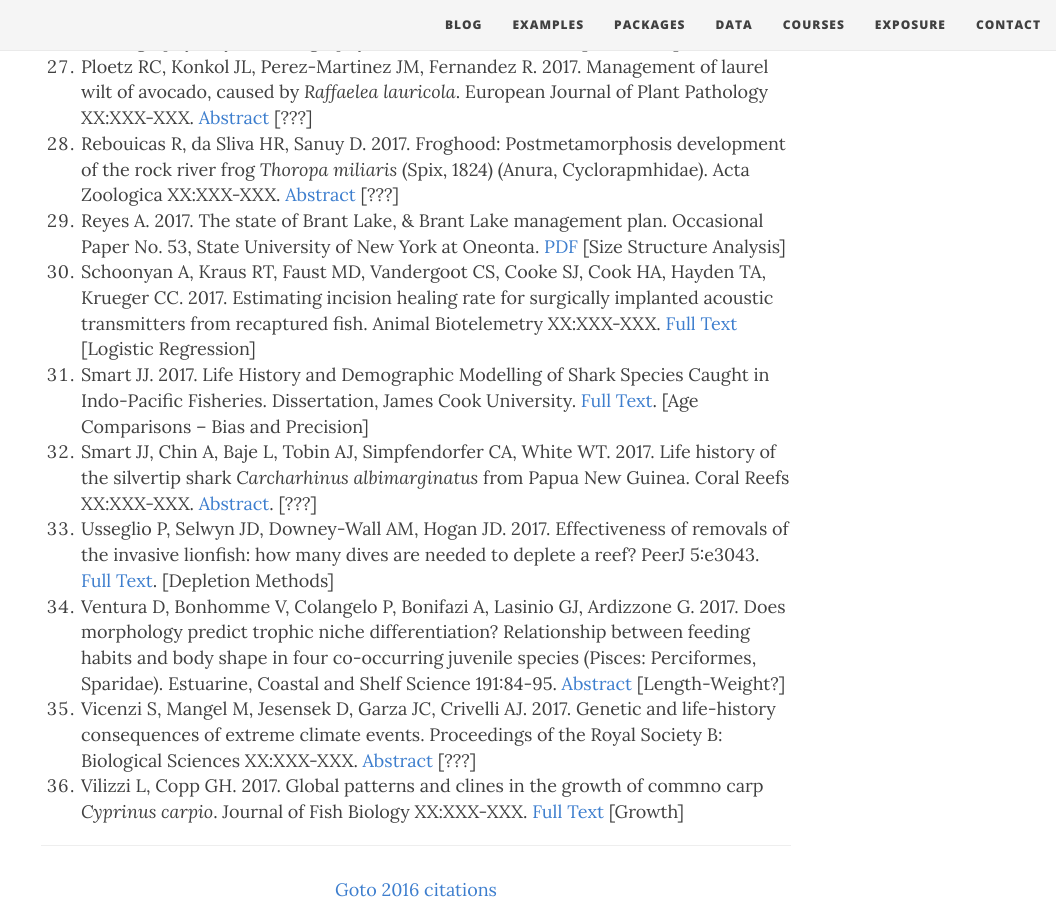
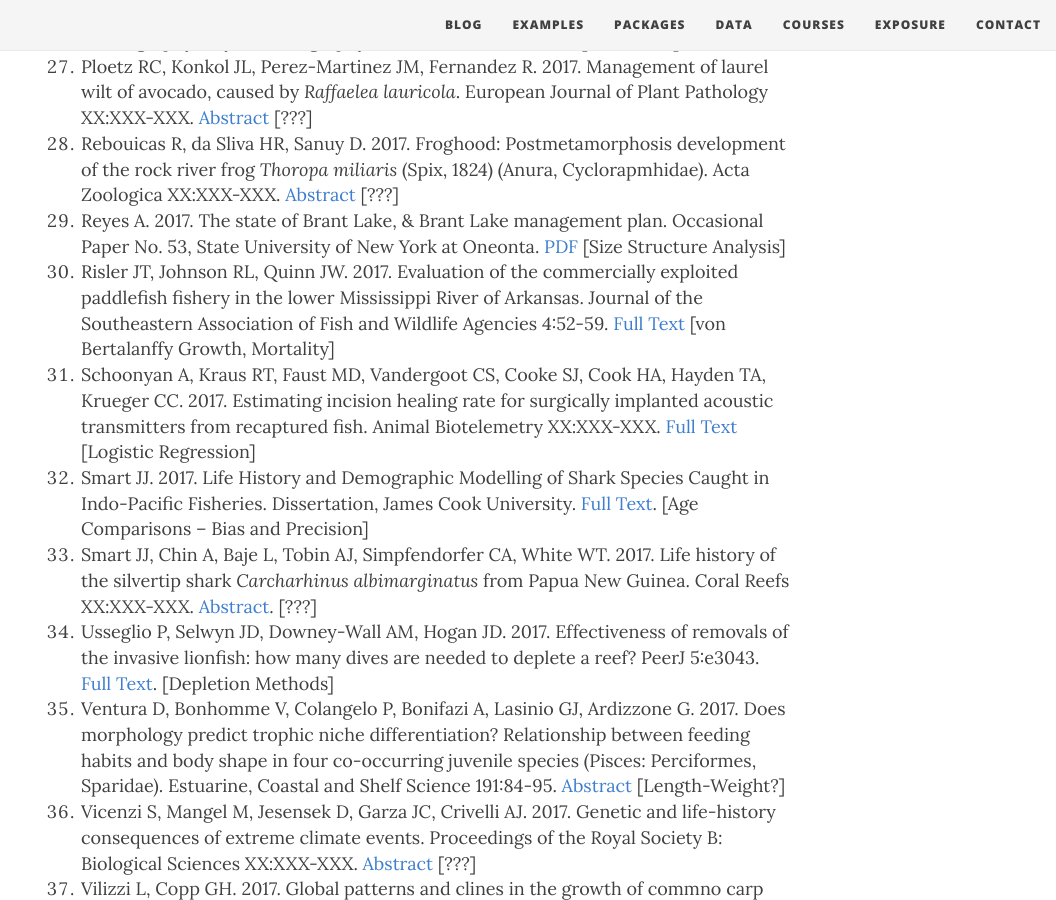
Before and after one commit to droglenc/fishR, a Jekyll site: the page built from exposure/exposure-citations17.md, in a window 1280 px wide and 900 px high, scrolled down 2529 px. Shown: the whole window, without its empty margins (224-1280 px from the left). Built offline with Jekyll 4.4.1, drawn with Linux system fonts in a browser that asks for light colours; nearby versions of some CDN libraries; some of the changed lines change nothing that is shown.

Commit message:
added another citation

```diff
--- a/exposure/exposure-citations17.md
+++ b/exposure/exposure-citations17.md
@@ -5,7 +5,7 @@ subtitle: fishR and FSA is Being Used!!
 css: "/css/exposure-citation.css"
 ---
 
-The [**IFAR** book](http://derekogle.com/IFAR/), **fishR** website, or the **FSA** package were cited in the following <span id="contact-div">36</span> publications.
+The [**IFAR** book](http://derekogle.com/IFAR/), **fishR** website, or the **FSA** package were cited in the following <span id="contact-div">37</span> publications.
 
 1. Ajuzie CC. 2017. Status of *Oreochromis niloticus* (Linnaeus, 1758) fishery in Liberty Reservoir, Jos, Nigeria. International Journal of Fisheries and Aquatic Studies. 5(3):10-13. [Full Text](https://www.researchgate.net/profile/Cyril_Ajuzie/publication/316553825_International_Journal_of_Fisheries_and_Aquatic_Studies_2017_53_10-13/links/59037dd6a6fdccd580cffedf/International-Journal-of-Fisheries-and-Aquatic-Studies-2017-53-10-13.pdf) [Condition]
 1. Beaty J., Chen Y. 2017. Can back-calculated lengths based on otoliths measuremetns provide reliable estimates of Atlantic halibut (*Hippoglossus hippoglossus*) growth in the Gulf of Maine (U.S.A.). Aquaculture and Fisheries XX:XXX-XXX. [Full Text](http://www.sciencedirect.com/science/article/pii/S2468550X17300023). [von Bertalanffy Growth]
@@ -36,6 +36,7 @@ The [**IFAR** book](http://derekogle.com/IFAR/), **fishR** website, or the **FSA
 1. Ploetz RC, Konkol JL, Perez-Martinez JM, Fernandez R. 2017. Management of laurel wilt of avocado, caused by *Raffaelea lauricola*. European Journal of Plant Pathology XX:XXX-XXX. [Abstract](http://link.springer.com/article/10.1007/s10658-017-1173-1) [???]
 1. Rebouicas R, da Sliva HR, Sanuy D. 2017. Froghood: Postmetamorphosis development of the rock river frog *Thoropa miliaris* (Spix, 1824) (Anura, Cyclorapmhidae). Acta Zoologica XX:XXX-XXX. [Abstract](http://onlinelibrary.wiley.com/doi/10.1111/azo.12199/full) [???]
 1. Reyes A. 2017. The state of Brant Lake, & Brant Lake management plan. Occasional Paper No. 53, State University of New York at Oneonta. [PDF](http://www.oneonta.edu/academics/biofld/PUBS/OP/OP-53-Reyes-BrantLake.pdf) [Size Structure Analysis]
+1. Risler JT, Johnson RL, Quinn JW. 2017. Evaluation of the commercially exploited paddlefish fishery in the lower Mississippi River of Arkansas. Journal of the Southeastern Association of Fish and Wildlife Agencies 4:52-59. [Full Text](https://www.researchgate.net/publication/319245424_Evaluation_of_the_Commercially_Exploited_Paddlefish_Fishery_in_the_Lower_Mississippi_River_of_Arkansas) [von Bertalanffy Growth, Mortality]
 1. Schoonyan A, Kraus RT, Faust MD, Vandergoot CS, Cooke SJ, Cook HA, Hayden TA, Krueger CC. 2017. Estimating incision healing rate for surgically implanted acoustic transmitters from recaptured fish. Animal Biotelemetry XX:XXX-XXX. [Full Text](https://animalbiotelemetry.biomedcentral.com/articles/10.1186/s40317-017-0130-2) [Logistic Regression]
 1. Smart JJ. 2017. Life History and Demographic Modelling of Shark
 Species Caught in Indo-Pacific Fisheries. Dissertation, James Cook University. [Full Text](https://www.researchgate.net/profile/Jonathan_Smart/publication/315382513_Life_history_and_demographic_modelling_of_shark_species_caught_in_Indo-Pacific_fisheries/links/58cf595492851c374e170527/Life-history-and-demographic-modelling-of-shark-species-caught-in-Indo-Pacific-fisheries.pdf). [Age Comparisons -- Bias and Precision]
```
